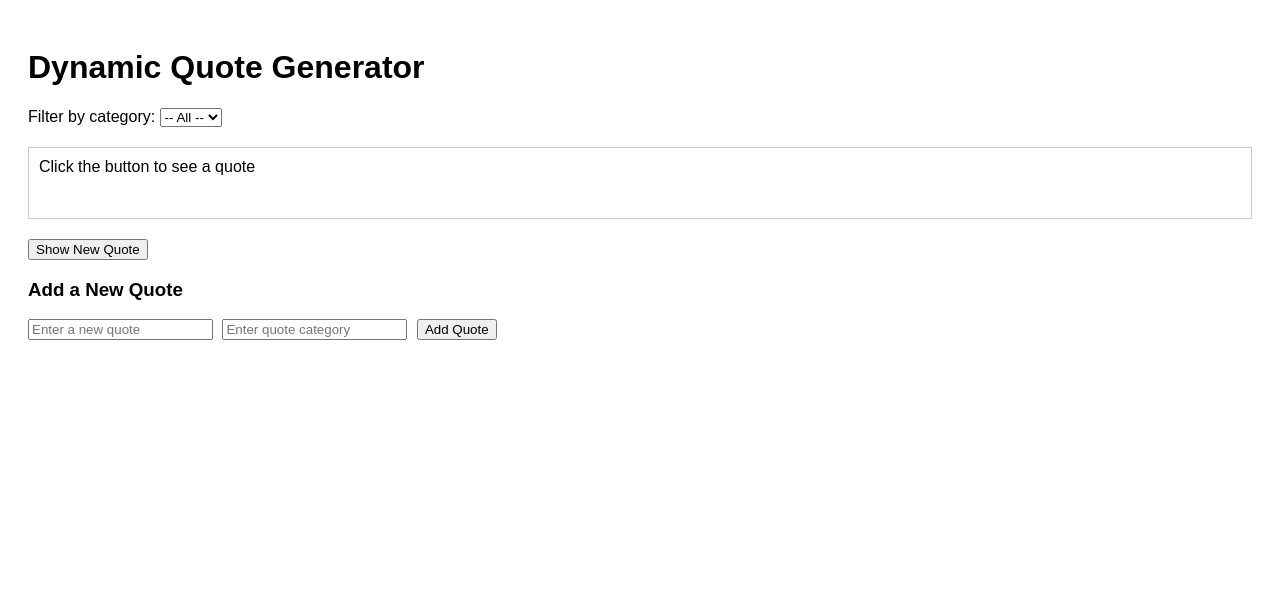
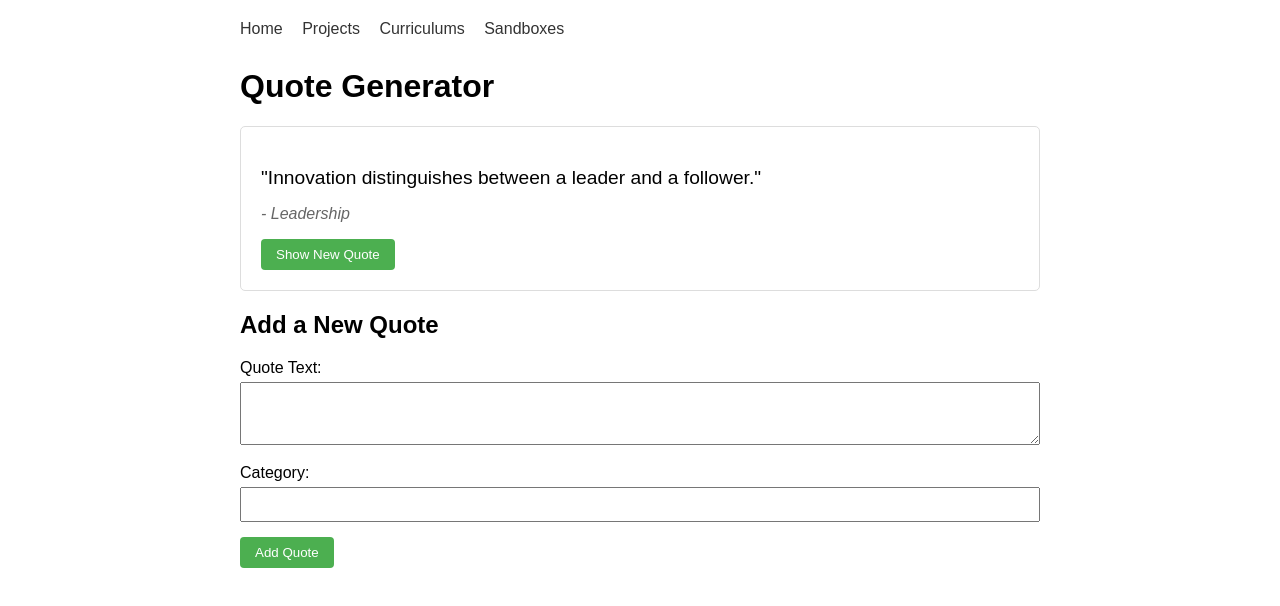
Before and after one commit to kojoashiadey/alx_fe_javascript, a plain HTML site: page dom-manipulation/index.html in a window 1280 px wide. Drawn offline with Linux system fonts and the light colour scheme.

Commit message:
Update index.html

```diff
--- a/dom-manipulation/index.html
+++ b/dom-manipulation/index.html
@@ -1,89 +1,156 @@
 <!DOCTYPE html>
 <html lang="en">
 <head>
-  <meta charset="UTF-8" />
-  <meta name="viewport" content="width=device-width, initial-scale=1.0"/>
-  <title>Dynamic Quote Generator</title>
+    <meta charset="UTF-8">
+    <meta name="viewport" content="width=device-width, initial-scale=1.0">
+    <title>Quote Generator</title>
     <style>
         body {
             font-family: Arial, sans-serif;
+            max-width: 800px;
+            margin: 0 auto;
             padding: 20px;
         }
-    #quoteDisplay {
-      margin: 20px 0;
-      padding: 10px;
-      border: 1px solid #ccc;
-      min-height: 50px;
+        .quote-container {
+            border: 1px solid #ddd;
+            padding: 20px;
+            margin-bottom: 20px;
+            border-radius: 5px;
         }
-    input {
-      margin-right: 5px;
+        .quote-text {
+            font-size: 1.2em;
+            margin-bottom: 10px;
+        }
+        .quote-category {
+            color: #666;
+            font-style: italic;
+        }
+        button {
+            padding: 8px 15px;
+            background-color: #4CAF50;
+            color: white;
+            border: none;
+            border-radius: 4px;
+            cursor: pointer;
+            margin-right: 10px;
+        }
+        button:hover {
+            background-color: #45a049;
+        }
+        .form-group {
+            margin-bottom: 15px;
+        }
+        label {
+            display: block;
+            margin-bottom: 5px;
+        }
+        input, textarea, select {
+            width: 100%;
+            padding: 8px;
+            box-sizing: border-box;
+        }
+        nav {
+            margin-bottom: 30px;
+        }
+        nav a {
+            margin-right: 15px;
+            text-decoration: none;
+            color: #333;
         }
     </style>
 </head>
 <body>
-  <h1>Dynamic Quote Generator</h1>
+    <nav>
+        <a href="#">Home</a>
+        <a href="#">Projects</a>
+        <a href="#">Curriculums</a>
+        <a href="#">Sandboxes</a>
+    </nav>
 
-  <label for="categoryFilter">Filter by category:</label>
-  <select id="categoryFilter">
-    <option value="">-- All --</option>
-  </select>
+    <h1>Quote Generator</h1>
 
-  <div id="quoteDisplay">Click the button to see a quote</div>
-  <button id="newQuote">Show New Quote</button>
+    <div class="quote-container">
+        <p class="quote-text" id="quote-text">Click the button to show a random quote!</p>
+        <p class="quote-category" id="quote-category"></p>
+        <button id="new-quote-btn">Show New Quote</button>
+    </div>
 
-  <h3>Add a New Quote</h3>
-  <div>
-    <input id="newQuoteText" type="text" placeholder="Enter a new quote" />
-    <input id="newQuoteCategory" type="text" placeholder="Enter quote category" />
-    <button onclick="addQuote()">Add Quote</button>
+    <div class="add-quote-form">
+        <h2>Add a New Quote</h2>
+        <div class="form-group">
+            <label for="quote">Quote Text:</label>
+            <textarea id="quote" rows="3" required></textarea>
+        </div>
+        <div class="form-group">
+            <label for="category">Category:</label>
+            <input type="text" id="category" required>
+        </div>
+        <button id="add-quote-btn">Add Quote</button>
     </div>
 
     <script>
-    const quotes = [
-      { text: "The only limit to our realization of tomorrow is our doubts of today.", category: "Motivation" },
-      { text: "Life is what happens when you're busy making other plans.", category: "Life" },
-      { text: "To be or not to be, that is the question.", category: "Philosophy" },
+        // Initialize quotes array from localStorage or use default quotes
+        let quotes = JSON.parse(localStorage.getItem('quotes')) || [
+            { text: "The only way to do great work is to love what you do.", category: "Inspiration" },
+            { text: "Innovation distinguishes between a leader and a follower.", category: "Leadership" },
+            { text: "Stay hungry, stay foolish.", category: "Motivation" }
         ];
 
-    const quoteDisplay = document.getElementById("quoteDisplay");
-    const newQuoteBtn = document.getElementById("newQuote");
-    const categoryFilter = document.getElementById("categoryFilter");
+        // DOM elements
+        const quoteTextElement = document.getElementById('quote-text');
+        const quoteCategoryElement = document.getElementById('quote-category');
+        const newQuoteBtn = document.getElementById('new-quote-btn');
+        const addQuoteBtn = document.getElementById('add-quote-btn');
+        const quoteInput = document.getElementById('quote');
+        const categoryInput = document.getElementById('category');
 
-    function updateCategoryOptions() {
-      const categories = [...new Set(quotes.map(q => q.category))];
-      categoryFilter.innerHTML = `<option value="">-- All --</option>`;
-      categories.forEach(cat => {
-        const option = document.createElement("option");
-        option.value = cat;
-        option.textContent = cat;
-        categoryFilter.appendChild(option);
-      });
-    }
-
-    function showRandomQuote() {
-      const selectedCategory = categoryFilter.value;
-      const filteredQuotes = selectedCategory
-        ? quotes.filter(q => q.category === selectedCategory)
-        : quotes;
-
-      if (filteredQuotes.length === 0) {
-        quoteDisplay.textContent = "No quotes available for this category.";
+        // Display a random quote
+        function displayRandomQuote() {
+            if (quotes.length === 0) {
+                quoteTextElement.textContent = "No quotes available. Add some quotes!";
+                quoteCategoryElement.textContent = "";
                 return;
             }
 
-      const randomIndex = Math.floor(Math.random() * filteredQuotes.length);
-      quoteDisplay.textContent = `"${filteredQuotes[randomIndex].text}" - [${filteredQuotes[randomIndex].category}]`;
+            const randomIndex = Math.floor(Math.random() * quotes.length);
+            const randomQuote = quotes[randomIndex];
+
+            quoteTextElement.textContent = `"${randomQuote.text}"`;
+            quoteCategoryElement.textContent = `- ${randomQuote.category}`;
         }
 
+        // Add a new quote
         function addQuote() {
-      const text = document.getElementById("newQuoteText").value.trim();
-      const category = document.getElementById("newQuoteCategory").value.trim();
+            const text = quoteInput.value.trim();
+            const category = categoryInput.value.trim();
 
-      if (!text || !category) {
-        alert("Please enter both a quote and a category.");
-        return;
+            if (text && category) {
+                const newQuote = { text, category };
+                quotes.push(newQuote);
+
+                // Save to localStorage
+                localStorage.setItem('quotes', JSON.stringify(quotes));
+
+                // Clear inputs
+                quoteInput.value = '';
+                categoryInput.value = '';
+
+                // Display the new quote
+                quoteTextElement.textContent = `"${text}"`;
+                quoteCategoryElement.textContent = `- ${category}`;
+
+                alert('Quote added successfully!');
+            } else {
+                alert('Please enter both quote text and category.');
+            }
         }
 
-      quotes.push({ text, category });
-      document.getElementById("newQuoteText").value = "";
-      document.getElementById("newQuoteCategory").val
+        // Event listeners
+        newQuoteBtn.addEventListener('click', displayRandomQuote);
+        addQuoteBtn.addEventListener('click', addQuote);
+
+        // Display a random quote on page load
+        displayRandomQuote();
+    </script>
+</body>
+</html>
```
Lines whose indentation alone changed are shown as unchanged.
